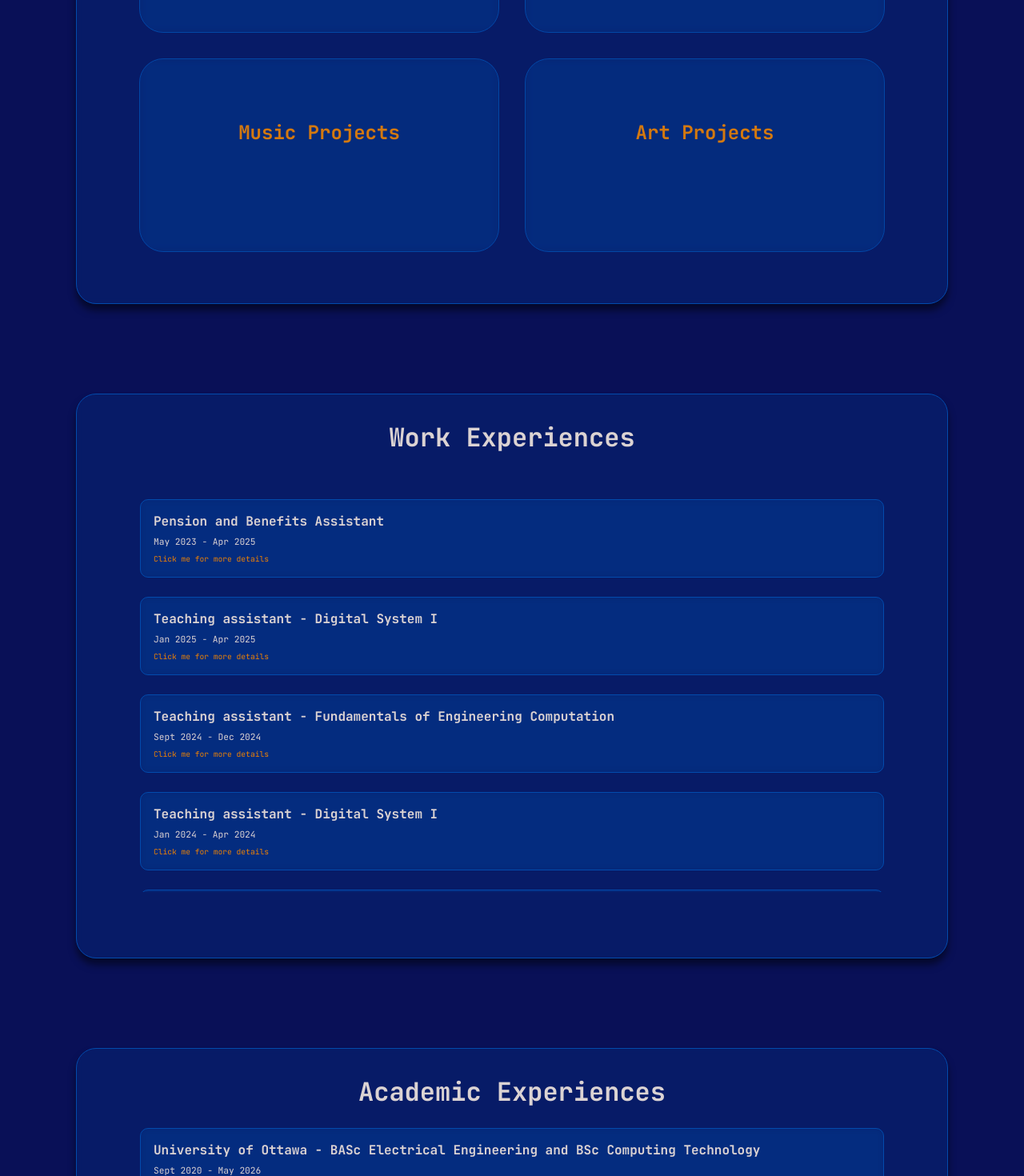
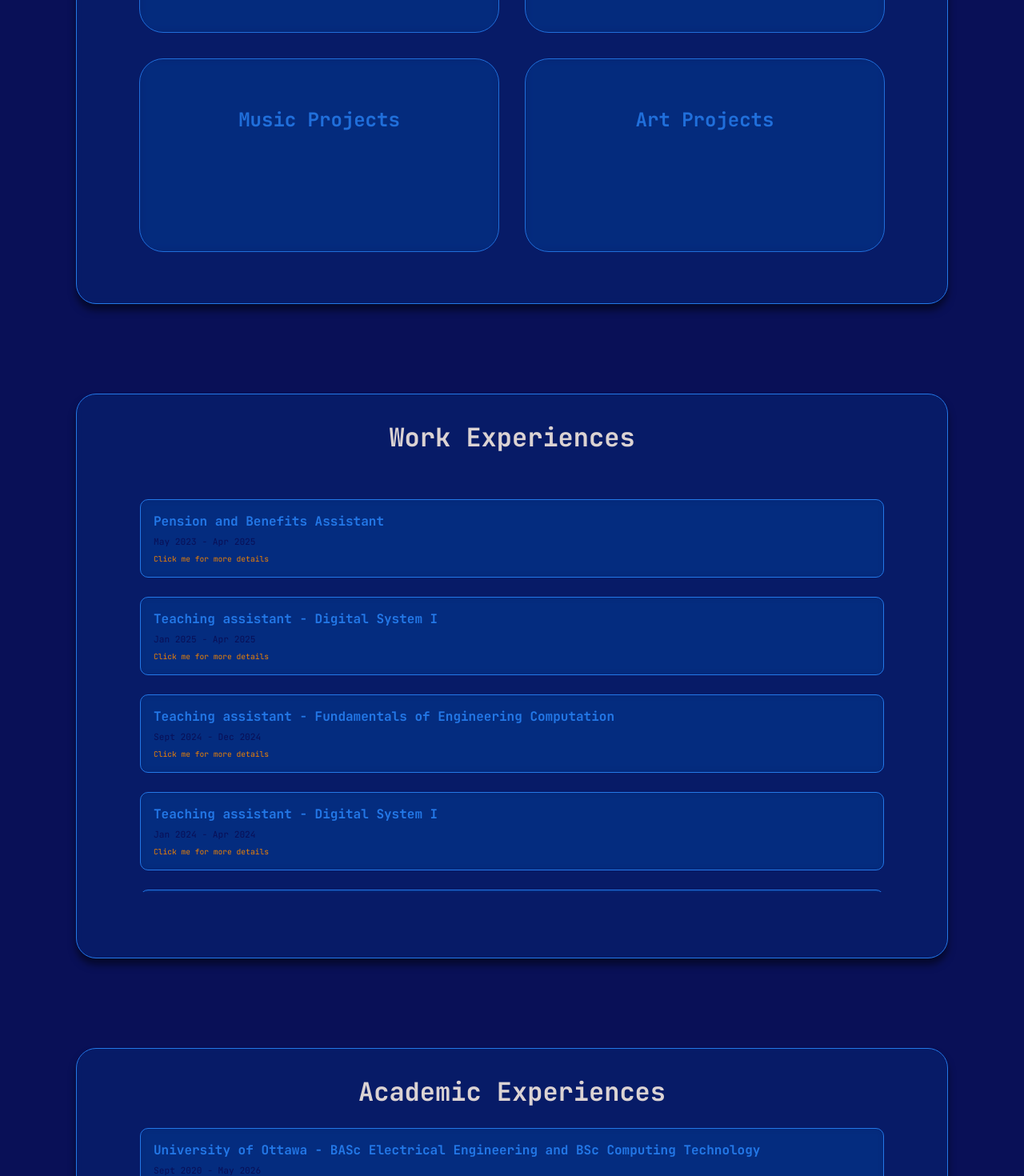
Before and after one commit to Alison0704/vercel-aliemi, a React (Vite) app: page / in a window 1280 px wide. Shown: the part 1200-2670 px from the top of the page at 80% size. Built offline with nearby package versions, Linux system fonts and the light colour scheme.

Commit message:
minor UI updates

```diff
--- a/src/components/Loading/index.tsx
+++ b/src/components/Loading/index.tsx
@@ -6,7 +6,7 @@ const Loading: React.FC = () => {
         <div id="loading" className={styles.loaderWrapper}>
             <div className={styles.spinner}></div>
             <p><span>Loading...</span></p>
-            <p><span>Thank you for checking out my portfolio Website!!</span></p>
+            <p><span>Thank you for checking out my portfolio Website.</span></p>
         </div>
     );
 };
--- a/src/index.css
+++ b/src/index.css
@@ -1,6 +1,6 @@
 @import url('https://fonts.googleapis.com/css2?family=Indie+Flower&family=JetBrains+Mono:ital,wght@0,100..800;1,100..800&family=Source+Code+Pro:ital,wght@0,200..900;1,200..900&display=swap');
 :root{
-  --primary-color: hsl(214, 98%, 34%);
+  --primary-color: hsl(214, 80%, 52%);
   --secondary-color: #EC8305;
   --background-color: #091057;
   --text-color: #DBD3D3;
--- a/src/pages/About/About.module.css
+++ b/src/pages/About/About.module.css
@@ -6,10 +6,6 @@
 a {
     color: #ff6900;
     text-decoration: none;
-}
-
-a:hover {
-    text-decoration: underline;
 }
 
 .comment {
@@ -28,6 +24,7 @@ a:hover {
     background-color: #000;
 }
 
+
 .container p{
     color: var(--secondary-color);
 }
--- a/src/pages/About/index.tsx
+++ b/src/pages/About/index.tsx
@@ -1,6 +1,6 @@
 import React from 'react';
 import style from '@/pages/About/About.module.css';
-
+//TODO: update about me
 const About: React.FC = () => {
     return (
         <div id="about">
--- a/src/pages/Academic/Academic.module.css
+++ b/src/pages/Academic/Academic.module.css
@@ -31,3 +31,9 @@
     color: var(--secondary-color);
     font-size: 0.6rem;
 }
+.content h4{
+    color: var(--primary-color);
+}
+.content p{
+    color: var(--background-color);
+}
--- a/src/pages/Academic/index.tsx
+++ b/src/pages/Academic/index.tsx
@@ -25,7 +25,7 @@ const Academic: React.FC<NavBarProps> = ({ currentSection, onNavigate, onNavigat
                                 <div className={style.item} key={item.id}>
                                     <h4 key={item.id}>{item.title}</h4>
                                     <p key={item.id}>{item.date}</p>
-                                    <p className={style.callToAction}>Click me for more details</p>
+                                    <p className={style.callToAction}><span>Click me for more details</span></p>
                                 </div>
                                 </a>
                             ))}
--- a/src/pages/Home/Home.module.css
+++ b/src/pages/Home/Home.module.css
@@ -3,6 +3,11 @@
 .content{
     display: flex;
 }
+
+.content h1 span{
+    color: var(--primary-color);
+}
+
 .resumeContainer{
     margin-top: 1rem;
     gap: 2rem;
--- a/src/pages/Project/Project.module.css
+++ b/src/pages/Project/Project.module.css
@@ -5,6 +5,7 @@
     grid-template-rows: repeat(2, 1fr);
     gap: 2rem;
 }
+/*the whole thing*/
 .container{
     display: flex;
     flex-direction: column;
@@ -22,24 +23,8 @@
     border: 1px solid var(--primary-color); /* Subtle border for the glass effect */
 }
 
-.background {
-    position: absolute;
-    top: 0;
-    left: 0;
-    width: 100%;
-    height: 100%;
-    background-size: cover;
-    background-position: center;
-    background-repeat: no-repeat;
-    transition: opacity 0.3s ease;
-    z-index: 0;
-    border-radius: 25px;
-    opacity: 0.2;
-}
+/*text content*/
 .content{
-    position: absolute;
-    top: 0;
-    left: 0;
     width: 100%;
     height: 100%;
     display: flex;
@@ -47,20 +32,20 @@
     justify-content: center;
     align-items: center;
 }
-.title{
-    opacity: 1;
-    color: var(--background-color);
+.title span{
+    font-size: 1.5rem;
+    color: var(--primary-color);
 }
 .text {
     opacity: 0;
+    margin: 1rem;
     color: var(--text-color);
+    transition: opacity 0.3s ease;
 }
 .container:hover .background {
     opacity: 0.5;
 }
-.container:hover .title {
-    opacity: 0;
-}
+
 .container:hover .text {
     opacity: 1;
 }
--- a/src/pages/Work/Work.module.css
+++ b/src/pages/Work/Work.module.css
@@ -1,4 +1,3 @@
-
 .content{
     position: relative;
     flex-direction: column;
@@ -6,7 +5,13 @@
     margin: 2rem auto 50px auto;
     align-items: self-start;
     height: 100%;
+}
 
+.content h4{
+    color: var(--primary-color);
+}
+.content p{
+    color: var(--background-color);
 }
 
 .item{
@@ -24,6 +29,7 @@
     -webkit-backdrop-filter: blur(5px); /* For Safari support */
     border: 1px solid var(--primary-color); /* Subtle border for the glass effect */
 }
+
 .item:hover{
     background: rgba(2,75, 172,0.6);
     cursor: pointer;
--- a/src/pages/Work/index.tsx
+++ b/src/pages/Work/index.tsx
@@ -29,7 +29,7 @@ const Work: React.FC<NavBarProps> = ({ currentSection, onNavigate, onNavigateToD
                             <div className={style.item} key={item.id}>
                                 <h4 key={item.id}>{item.title}</h4>
                                 <p key={item.id}>{item.date}</p>
-                                <p className={style.callToAction}>Click me for more details</p>
+                                <p className={style.callToAction}><span>Click me for more details</span></p>
                             </div>
                         </a>
                     ))}
```
